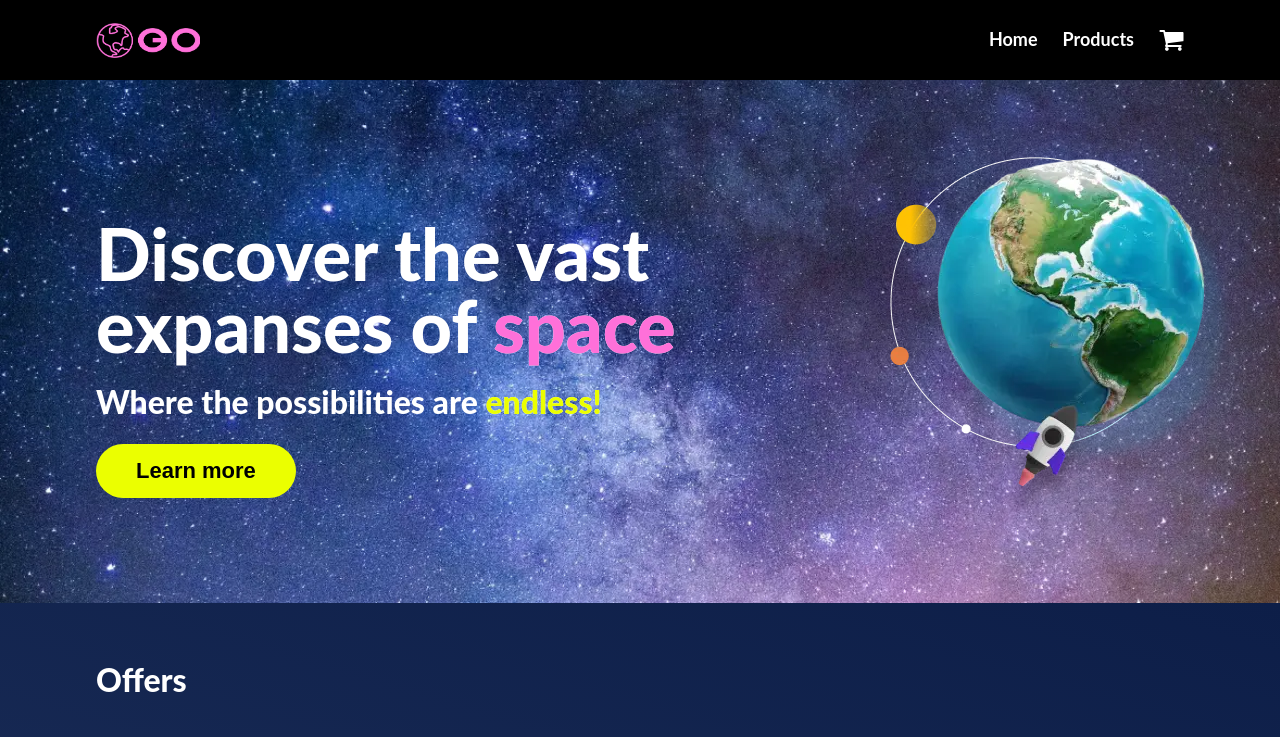
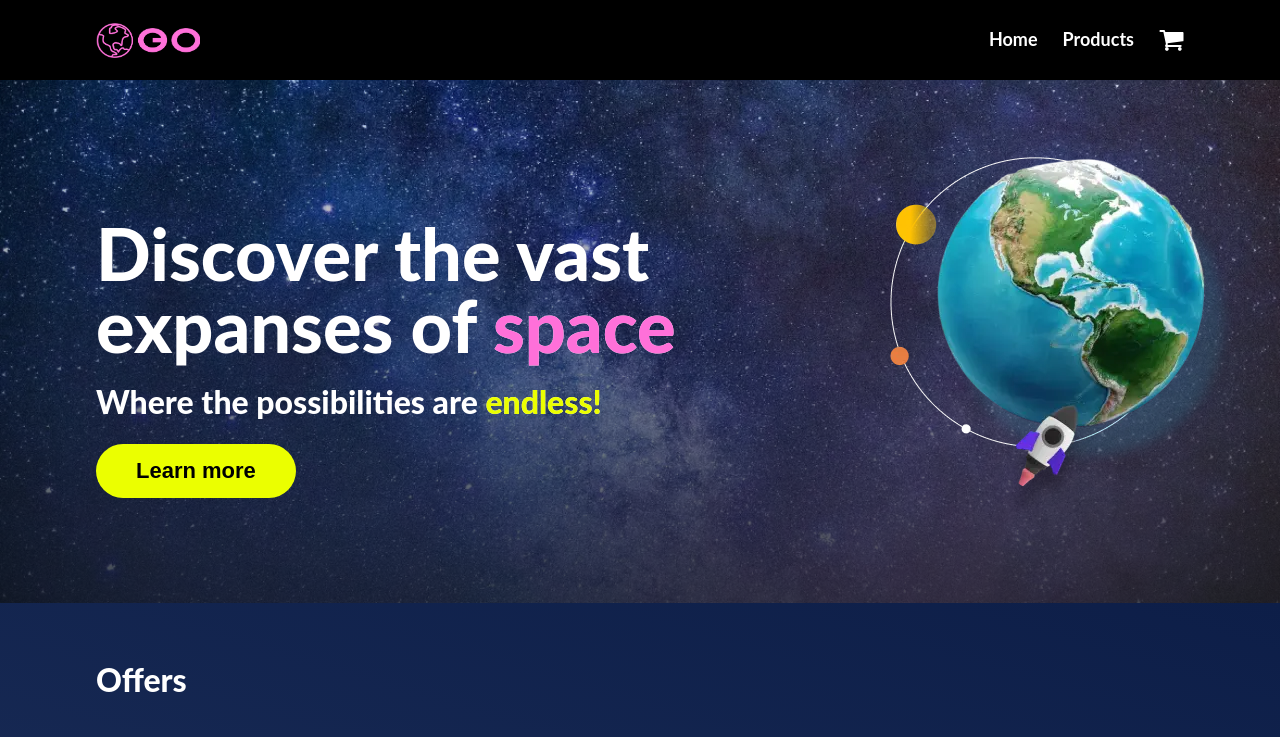
Before and after one commit to rbd2q/rbd2q.github.io, a React (Create React App) app in the folder space-app/: page / in a window 1280 px wide. Shown: the top 737 px of the page. Built offline with nearby package versions, Linux system fonts and the light colour scheme.

Commit message:
feat: added banner overlay

```diff
--- a/space-app/src/App.js
+++ b/space-app/src/App.js
@@ -9,6 +9,7 @@ const App = () => (
   <div className="App">
     <Header/>
     <div className="banner">
+      <div className="bannerOverlay"/>
       <div className="bannerContainer">
         <div className="infoBlock">
           <h1 data-text="space" className="title">Discover the vast expanses of space</h1>
--- a/space-app/src/App.scss
+++ b/space-app/src/App.scss
@@ -1,10 +1,21 @@
 .banner {
+  position: relative;
   width: 100%;
   background: url("../public/images/background-image.webp") no-repeat;
   background-size: cover;
 }
 
+.bannerOverlay {
+  position: absolute;
+  background: linear-gradient(180deg, rgba(0, 0, 0, 0) -0.52%, rgba(15, 20, 32, 0.79) 99.48%);
+  top: 0;
+  bottom: 0;
+  right: 0;
+  left: 0;
+}
+
 .bannerContainer {
+  position: relative;
   height: auto;
   padding-bottom: 44px;
   padding-inline: 34px;
```
